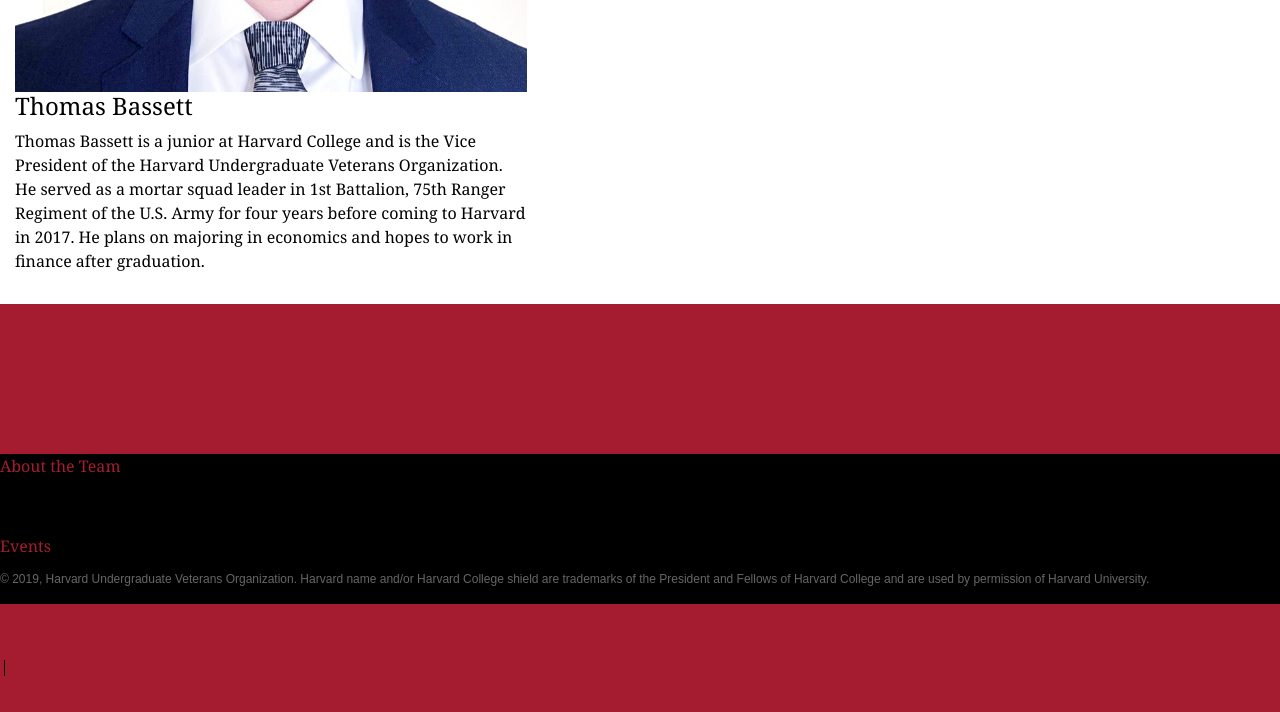
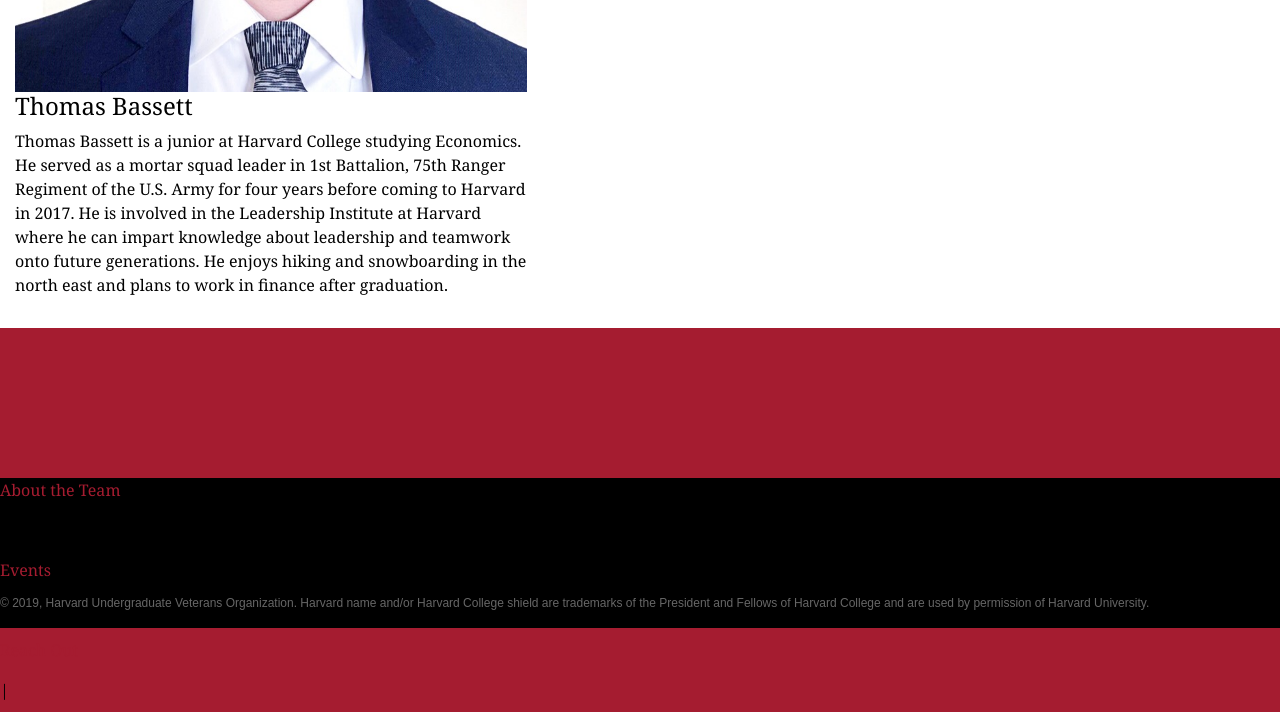
Before and after one commit to HarvardVets/huvo_gatsby, a Gatsby site: page /aboutus in a window 1280 px wide. Shown: the part 2620-3332 px from the top of the page. Built offline with nearby package versions, Linux system fonts and the light colour scheme; Gatsby itself is replaced by a stand-in of ours.

Commit message:
Update Members “vice_president_co-founder_1”

```diff
--- a/members/vice_president_co-founder_1.md
+++ b/members/vice_president_co-founder_1.md
@@ -3,9 +3,10 @@
 title: Vice President/Co-Founder
 picture: /assets/thomas.jpg
 description: >-
-  Thomas Bassett is a junior at Harvard College and is the Vice President of the
-  Harvard Undergraduate Veterans Organization.  He served as a mortar squad
-  leader in 1st Battalion, 75th Ranger Regiment of the U.S. Army for four years
-  before coming to Harvard in 2017. He plans on majoring in economics and hopes
-  to work in finance after graduation.
+  Thomas Bassett is a junior at Harvard College studying Economics.  He served
+  as a mortar squad leader in 1st Battalion, 75th Ranger Regiment of the U.S.
+  Army for four years before coming to Harvard in 2017. He is involved in the
+  Leadership Institute at Harvard where he can impart knowledge about leadership
+  and teamwork onto future generations.  He enjoys hiking and snowboarding in
+  the north east and plans to work in finance after graduation.
 ---
```
